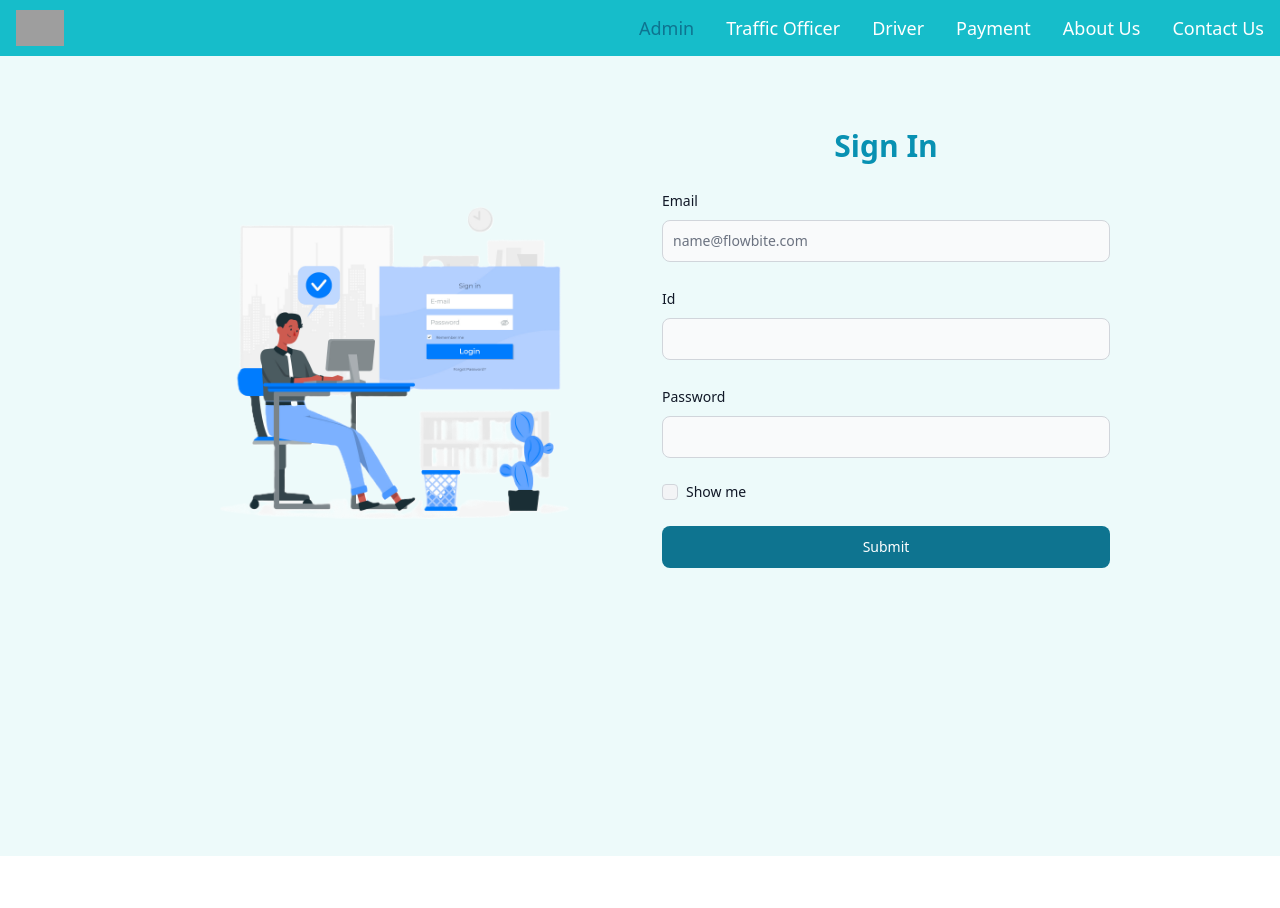
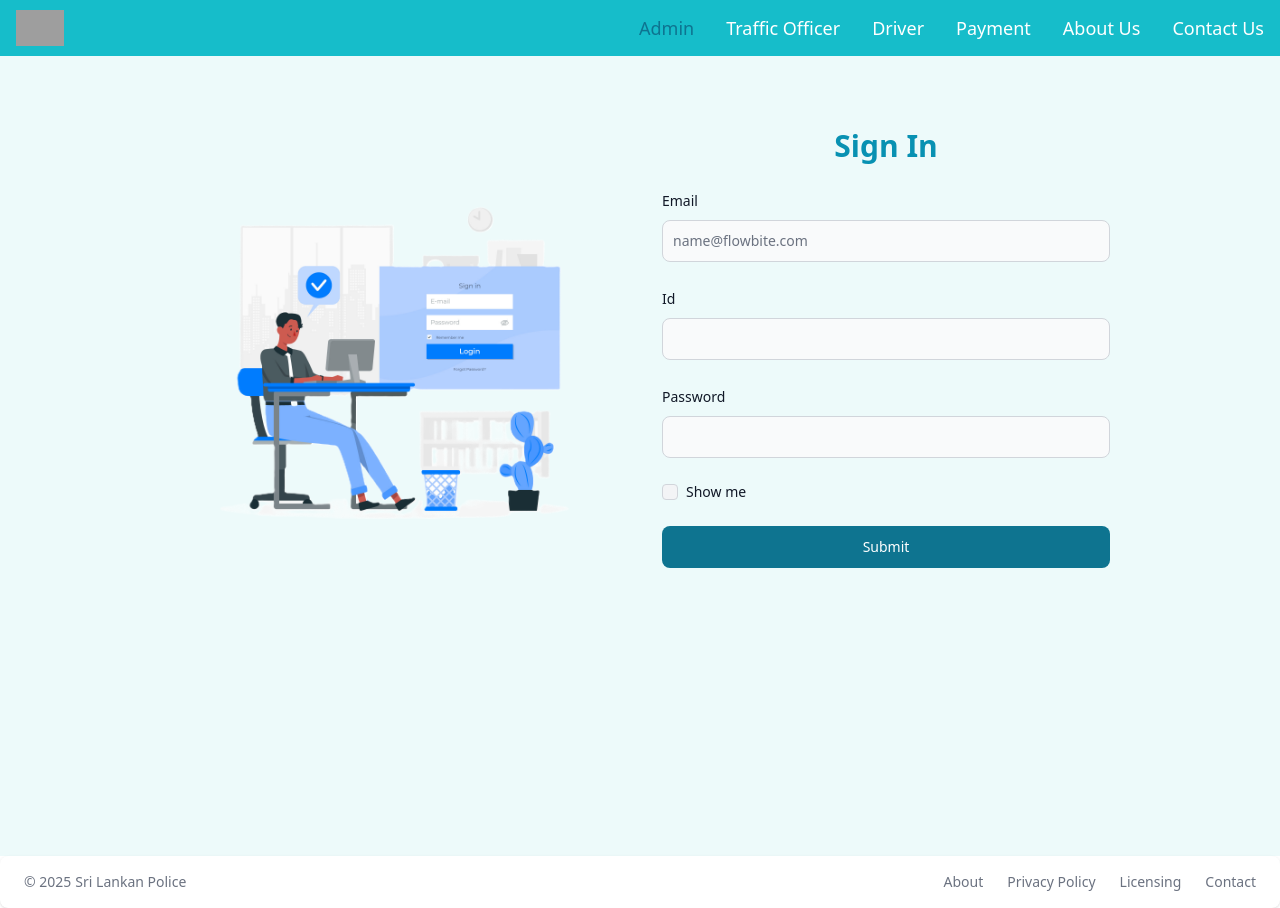
Before and after one commit to gvpmoneesha/miniproject, a React (Vite) app in the folder frontend/: page /login in a window 1280 px wide. Before the commit the page ends 856 px from the top, so only its background shows below. Built offline with nearby package versions, Linux system fonts and the light colour scheme; grey boxes are pictures that could not be loaded.

Commit message:
added the footer

```diff
--- /dev/null
+++ b/frontend/src/components/FooterPage.jsx
@@ -0,0 +1,16 @@
+import React from "react";
+import { Footer } from "flowbite-react";
+
+export const FooterPage = () => {
+  return (
+    <Footer container className="py-4">
+      <Footer.Copyright href="#" by="Sri Lankan Police" year={2025} />
+      <Footer.LinkGroup>
+        <Footer.Link href="#">About</Footer.Link>
+        <Footer.Link href="#">Privacy Policy</Footer.Link>
+        <Footer.Link href="#">Licensing</Footer.Link>
+        <Footer.Link href="#">Contact</Footer.Link>
+      </Footer.LinkGroup>
+    </Footer>
+  );
+};
--- a/frontend/src/pages/Dashboard.jsx
+++ b/frontend/src/pages/Dashboard.jsx
@@ -15,6 +15,7 @@
 import { DashViolationTypeCreate } from "../components/DashViolationTypeCreate";
 import { DashViolationTypeUpdate } from "../components/DashViolationTypeUpdate";
 import { DashViolationTypeDelete } from "../components/DashViolationTypeDelete";
+import { FooterPage } from "../components/FooterPage";
 
 export const Dashboard = () => {
   const [searchParams, setSearchParams] = useSearchParams();
@@ -139,6 +140,10 @@
           </div>
         </div>
       </div>
+
+      <div>
+        <FooterPage />
+      </div>
     </div>
   );
 };
--- a/frontend/src/pages/DriverDashboard.jsx
+++ b/frontend/src/pages/DriverDashboard.jsx
@@ -7,6 +7,7 @@
 import { Payment } from "./Payment";
 import { useNavigate } from "react-router-dom";
 import { DashDriverFineView } from "../components/DashDriverFineView";
+import { FooterPage } from "../components/FooterPage";
 
 export const DriverDashboard = () => {
   const [searchParams, setSearchParams] = useSearchParams();
@@ -59,6 +60,10 @@
           </div>
         </div>
       </div>
+
+      <div>
+        <FooterPage />
+      </div>
     </div>
   );
 };
--- a/frontend/src/pages/Home.jsx
+++ b/frontend/src/pages/Home.jsx
@@ -1,4 +1,5 @@
 import Header from "../components/Header";
+import { FooterPage } from "../components/FooterPage";
 
 export default function Home() {
   return (
@@ -38,6 +39,12 @@
       <div>
         <div></div>
       </div>
+
+      <div>
+        <div>
+          <FooterPage />
+        </div>
+      </div>
     </>
   );
 }
--- a/frontend/src/pages/Login.jsx
+++ b/frontend/src/pages/Login.jsx
@@ -3,6 +3,7 @@
 import { Button, Checkbox, Label, TextInput } from "flowbite-react";
 import { useNavigate } from "react-router-dom";
 import login from "../assets/login.png";
+import { FooterPage } from "../components/FooterPage";
 
 export const Login = () => {
   const [formData, setFormData] = useState({});
@@ -106,6 +107,10 @@
           </div>
         </div>
       </div>
+
+      <div>
+        <FooterPage />
+      </div>
     </>
   );
 };
--- a/frontend/src/pages/LoginDriver.jsx
+++ b/frontend/src/pages/LoginDriver.jsx
@@ -3,6 +3,7 @@
 import { Button, Checkbox, Label, TextInput } from "flowbite-react";
 import { useNavigate } from "react-router-dom";
 import driver3 from "../assets/driver3.jpg";
+import { FooterPage } from "../components/FooterPage";
 
 export const LoginDriver = () => {
   const [formData, setFormData] = useState({});
@@ -109,6 +110,10 @@
           </div>
         </div>
       </div>
+
+      <div>
+        <FooterPage />
+      </div>
     </div>
   );
 };
--- a/frontend/src/pages/LoginOfficer.jsx
+++ b/frontend/src/pages/LoginOfficer.jsx
@@ -3,6 +3,7 @@
 import { Button, Checkbox, Label, TextInput } from "flowbite-react";
 import { useNavigate } from "react-router-dom";
 import police1 from "../assets/police1.png";
+import { FooterPage } from "../components/FooterPage";
 
 export const LoginOfficer = () => {
   const [formData, setFormData] = useState({});
@@ -106,6 +107,10 @@
           </div>
         </div>
       </div>
+
+      <div>
+        <FooterPage />
+      </div>
     </>
   );
 };
--- a/frontend/src/pages/OfficerDashboard.jsx
+++ b/frontend/src/pages/OfficerDashboard.jsx
@@ -7,6 +7,7 @@
 import { DashDriversView } from "../components/DashDriversView";
 import { DashVehiclesView } from "../components/DashVehiclesView";
 import { DashFineView } from "../components/DashFineView";
+import { FooterPage } from "../components/FooterPage";
 
 import { DashGroupMessage } from "../components/DashGroupMessage";
 
@@ -81,6 +82,8 @@
           </div>
         </div>
       </div>
+
+      <FooterPage />
     </div>
   );
 };
--- a/frontend/src/pages/Payment.jsx
+++ b/frontend/src/pages/Payment.jsx
@@ -1,5 +1,6 @@
 import React from "react";
 import Header from "../components/Header";
+import { FooterPage } from "../components/FooterPage";
 
 export const Payment = () => {
   return (
@@ -9,6 +10,10 @@
           <Header />
         </div>
       </div>
+
+      <div>
+        <FooterPage />
+      </div>
     </div>
   );
 };
```
Lines whose indentation alone changed are shown as unchanged.
